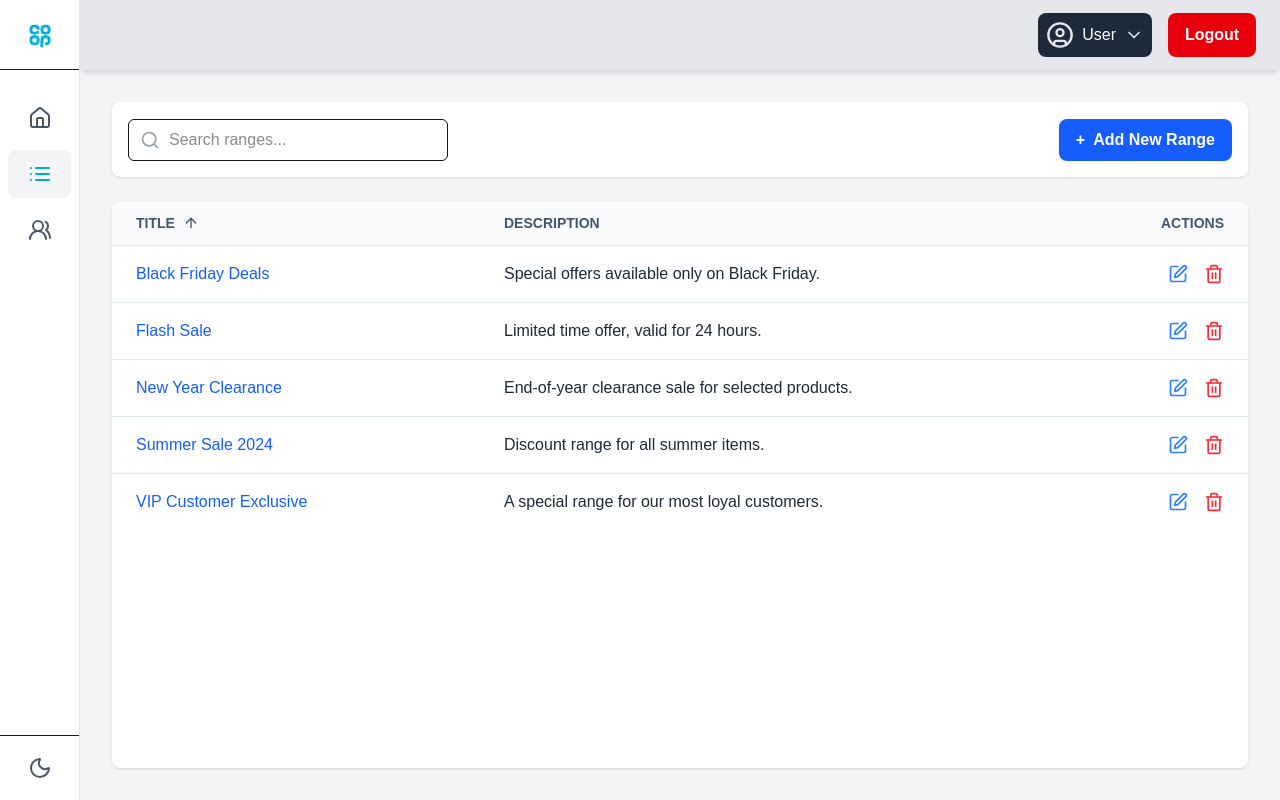
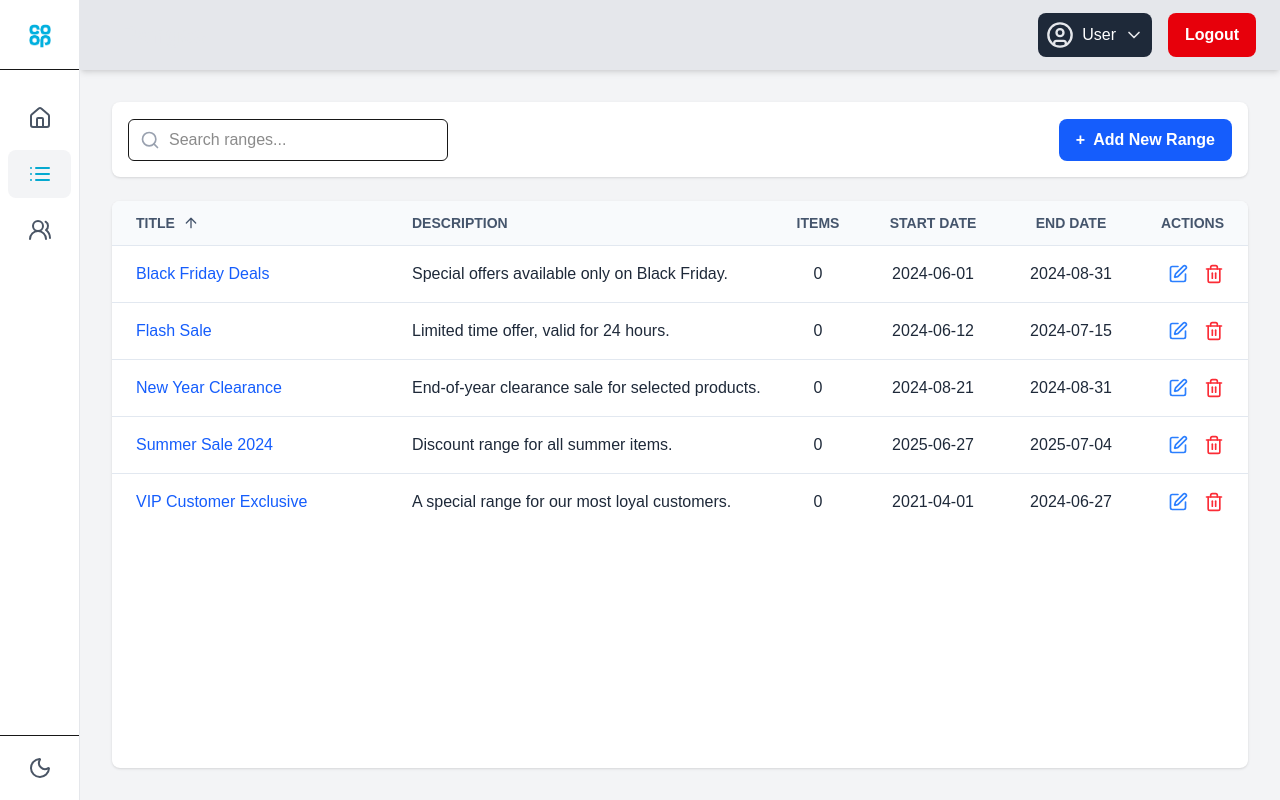
Before and after one commit to VKapitano/VeLoop, a Next.js app: page /ranges in a window 1280 px wide. Built offline with nearby package versions, Linux system fonts and the light colour scheme.

Commit message:
ranges table and buttons responsivity update

```diff
--- a/app/(content)/ranges/add/page.js
+++ b/app/(content)/ranges/add/page.js
@@ -79,7 +79,8 @@ const page = () => {
             id: Date.now(), // Novi jedinstveni ID
             title: rangeTitle,
             description: rangeDesc,
-            // Ovdje možeš dodati i datume i listu itema ako treba
+            startDate: startDate, // <-- DODAJ START DATE
+            endDate: endDate,     // <-- DODAJ END DATE
             items: items
         };
 
@@ -169,6 +170,8 @@ const page = () => {
                                 type="date"
                                 id="start-date"
                                 name="start-date"
+                                value={startDate}
+                                onChange={(e) => setStartDate(e.target.value)}
                                 className="w-full px-3 py-2 border border-gray-300 rounded-md shadow-sm focus:outline-none focus:ring-blue-500 focus:border-blue-500 dark:bg-gray-700 dark:border-gray-600 dark:text-white"
                             />
                         </div>
@@ -182,6 +185,8 @@ const page = () => {
                                 type="date"
                                 id="end-date"
                                 name="end-date"
+                                value={endDate}
+                                onChange={(e) => setEndDate(e.target.value)}
                                 className="w-full px-3 py-2 border border-gray-300 rounded-md shadow-sm focus:outline-none focus:ring-blue-500 focus:border-blue-500 dark:bg-gray-700 dark:border-gray-600 dark:text-white"
                             />
                         </div>
@@ -195,13 +200,13 @@ const page = () => {
             <div className="flex-1 bg-white dark:bg-gray-800 rounded-lg shadow-sm flex flex-col">
 
                 {/* Zaglavlje editora */}
-                <div className="p-4 border-b border-gray-200 dark:border-gray-700 flex flex-col md:flex-row items-center justify-between gap-4">
+                <div className="p-4 border-b border-gray-200 dark:border-gray-700 flex flex-wrap md:flex-row items-center justify-between gap-4">
                     <h2 className="text-lg font-semibold text-gray-700 dark:text-gray-200 w-full md:w-auto">
                         Range Items ({items.length})
                     </h2>
-                    <div className="flex flex-col sm:flex-row items-center gap-2 w-full md:w-auto">
+                    <div className="flex flex-wrap lg:flex-row items-center gap-2 w-full lg:w-auto">
                         <Search_bar searchTerm={itemSearchTerm} onSearchChange={setItemSearchTerm} placeholder_text={"Search items..."}/>
-                        <div className="flex items-center gap-2 w-full sm:w-auto">
+                        <div className="flex flex-wrap items-center gap-2 w-full sm:w-auto">
                             <My_button variant="outline-dark">
                                 <Search className="w-4 h-4 mr-2" />
                                 <span>EAN Check</span>
--- /dev/null
+++ b/app/components/RangeForm.js
@@ -0,0 +1,14 @@
+'use client';
+
+import React, { useState, useEffect } from 'react';
+import Link from 'next/link';
+import { useRouter } from 'next/navigation';
+import { useRanges } from '@/app/context/RangesContext';
+
+const RangeForm = () => {
+  return (
+    <div>RangeForm</div>
+  )
+}
+
+export default RangeForm
--- a/app/components/Ranges_list.js
+++ b/app/components/Ranges_list.js
@@ -40,9 +40,9 @@ const Ranges_list = ({ data }) => {
         <div className="flex-1 w-full bg-white dark:bg-gray-800 rounded-lg shadow-sm overflow-hidden flex flex-col dark:border dark:border-gray-700">
 
             {/* 1. Zaglavlje: Dodane tamne pozadine, granice i boje teksta */}
-            <div className="grid grid-cols-12 gap-4 bg-slate-50 dark:bg-gray-700/50 border-b border-slate-200 dark:border-gray-700 px-6 py-3">
+            <div className="grid grid-cols-24 gap-4 bg-slate-50 dark:bg-gray-700/50 border-b border-slate-200 dark:border-gray-700 px-6 py-3">
                 <div
-                    className="col-span-8 md:col-span-4 font-semibold text-sm text-slate-600 dark:text-slate-400 flex items-center gap-2 cursor-pointer hover:text-slate-800 dark:hover:text-slate-200 transition-colors"
+                    className="col-span-16 sm:col-span-8 lg:col-span-6 font-semibold text-sm text-slate-600 dark:text-slate-400 flex items-center gap-2 cursor-pointer hover:text-slate-800 dark:hover:text-slate-200 transition-colors"
                     onClick={handleSort}
                     >
                     <span>TITLE</span>
@@ -50,8 +50,11 @@ const Ranges_list = ({ data }) => {
                     {sortDirection === 'asc' ? <ArrowUp size={16} /> : <ArrowDown size={16}
                     />}
                 </div>
-                <div className="hidden md:block md:col-span-6 font-semibold text-sm text-slate-600 dark:text-slate-400">DESCRIPTION</div>
-                <div className="col-span-4 md:col-span-2 font-semibold text-sm text-slate-600 dark:text-slate-400 text-right">ACTIONS</div>
+                <div className="hidden lg:block lg:col-span-8 font-semibold text-sm text-slate-600 dark:text-slate-400">DESCRIPTION</div>
+                <div className="hidden sm:flex sm:col-span-3 lg:col-span-2 justify-center font-semibold text-sm text-slate-600 dark:text-slate-400">ITEMS</div>
+                <div className="hidden sm:flex sm:col-span-5 lg:col-span-3 justify-center font-semibold text-sm text-slate-600 dark:text-slate-400">START DATE</div>
+                <div className="hidden sm:flex sm:col-span-5 lg:col-span-3 justify-center font-semibold text-sm text-slate-600 dark:text-slate-400">END DATE</div>
+                <div className="col-span-8 sm:col-span-3 lg:col-span-2 font-semibold text-sm text-slate-600 dark:text-slate-400 text-right">ACTIONS</div>
             </div>
 
             {/* 2. Tijelo liste (skrolabilno) */}
@@ -60,20 +63,33 @@ const Ranges_list = ({ data }) => {
                     <div
                         key={item.id}
                         // Redak: Dodana tamna boja granice i uklonjena donja granica za zadnji element
-                        className="grid grid-cols-12 gap-4 items-center px-6 py-4 border-b border-slate-200 dark:border-gray-700 last:border-b-0"
+                        className="grid grid-cols-24 gap-4 items-center px-6 py-4 border-b border-slate-200 dark:border-gray-700 last:border-b-0"
                     >
                         {/* Stupac: TITLE - Dodana tamna boja teksta */}
-                        <div className="col-span-8 md:col-span-4">
-                            <p className="text-blue-600 dark:text-blue-400 font-medium">{item.title}</p>
+                        <div className="col-span-16 sm:col-span-8 lg:col-span-6">
+                            <p className="text-blue-600 dark:text-blue-400 font-medium truncate">{item.title}</p>
                         </div>
 
                         {/* Stupac: DESCRIPTION - Dodana tamna boja teksta */}
-                        <div className="hidden md:block md:col-span-6">
-                            <p className="text-gray-800 dark:text-gray-300">{item.description}</p>
+                        <div className="hidden lg:block lg:col-span-8">
+                            <p className="text-gray-800 dark:text-gray-300 truncate">{item.description}</p>
+                        </div>
+
+                        {/* Stupac: ITEMS - Dodana tamna boja teksta */}
+                        <div className="hidden sm:flex sm:col-span-3 lg:col-span-2 justify-center">
+                            <p className="text-gray-800 dark:text-gray-300">{item.items.length}</p>
+                        </div>
+
+                        {/* Stupac: DATE - Dodana tamna boja teksta */}
+                        <div className="hidden sm:flex sm:col-span-5 lg:col-span-3 justify-center">
+                            <p className="text-gray-800 dark:text-gray-300">{item.startDate}</p>
+                        </div>
+                        <div className="hidden sm:flex sm:col-span-5 lg:col-span-3 justify-center">
+                            <p className="text-gray-800 dark:text-gray-300">{item.endDate}</p>
                         </div>
 
                         {/* Stupac: ACTIONS - Dodane tamne boje za ikone */}
-                        <div className="col-span-4 md:col-span-2 flex justify-end items-center gap-4">
+                        <div className="col-span-8 sm:col-span-3 lg:col-span-2 flex justify-end items-center gap-4">
                             <button className="text-blue-500 hover:text-blue-700 dark:text-blue-400 dark:hover:text-blue-300 transition-colors">
                                 <SquarePen size={20} />
                             </button>
--- a/app/context/RangesContext.js
+++ b/app/context/RangesContext.js
@@ -5,11 +5,11 @@ import React, { createContext, useState, useContext } from 'react';
 
 // Početni podaci koje si imao u /ranges/page.js
 const initialData = [
-    { id: 1, title: 'Summer Sale 2024', description: 'Discount range for all summer items.', items: [] },
-    { id: 2, title: 'Black Friday Deals', description: 'Special offers available only on Black Friday.', items: [] },
-    { id: 3, title: 'New Year Clearance', description: 'End-of-year clearance sale for selected products.', items: [] },
-    { id: 4, title: 'VIP Customer Exclusive', description: 'A special range for our most loyal customers.', items: []  },
-    { id: 5, title: 'Flash Sale', description: 'Limited time offer, valid for 24 hours.', items: []  },
+    { id: 1, title: 'Summer Sale 2024', description: 'Discount range for all summer items.', startDate: '2025-06-27', endDate: '2025-07-04', items: [] },
+    { id: 2, title: 'Black Friday Deals', description: 'Special offers available only on Black Friday.', startDate: '2024-06-01', endDate: '2024-08-31', items: [] },
+    { id: 3, title: 'New Year Clearance', description: 'End-of-year clearance sale for selected products.', startDate: '2024-08-21', endDate: '2024-08-31', items: [] },
+    { id: 4, title: 'VIP Customer Exclusive', description: 'A special range for our most loyal customers.', startDate: '2021-04-01', endDate: '2024-06-27', items: []  },
+    { id: 5, title: 'Flash Sale', description: 'Limited time offer, valid for 24 hours.', startDate: '2024-06-12', endDate: '2024-07-15', items: []  },
 ];
 
 // 1. Kreiraj Context
```
Also changed, not shown: app/(content)/ranges/edit/[id]/page.js (added).
